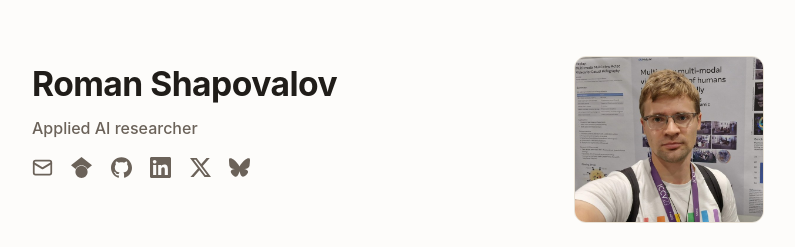
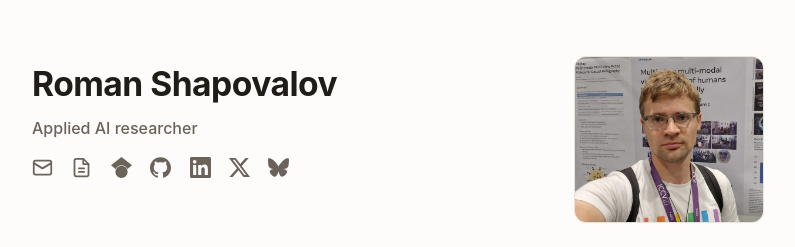
Before and after one commit to shapovalov/shapovalov.github.io, a plain HTML site: page index.html in a window 1280 px wide. Shown: the top 247 px of the page, without its empty margins (242-1037 px from the left). Drawn offline with Linux system fonts and the light colour scheme.

Commit message:
Personal homepage

```diff
--- a/index.html
+++ b/index.html
@@ -17,6 +17,7 @@
   <p class="role">Applied AI researcher</p>
   <nav class="links">
   <a href="mailto:romashapovalov@gmail.com" aria-label="Email" title="Email"><svg viewBox="0 0 24 24" fill="none" stroke="currentColor" stroke-width="2" stroke-linecap="round" stroke-linejoin="round" aria-hidden="true"><rect x="2" y="4" width="20" height="16" rx="2"/><path d="m2 7 10 6L22 7"/></svg></a>
+  <a href="shapovalov-cv.pdf" aria-label="CV" title="CV"><svg viewBox="0 0 24 24" fill="none" stroke="currentColor" stroke-width="2" stroke-linecap="round" stroke-linejoin="round" aria-hidden="true"><path d="M14 2H6a2 2 0 0 0-2 2v16a2 2 0 0 0 2 2h12a2 2 0 0 0 2-2V8z"/><path d="M14 2v6h6"/><path d="M9 13h6M9 17h6"/></svg></a>
   <a href="https://scholar.google.co.uk/citations?hl=en&user=icaQKyIAAAAJ" aria-label="Google Scholar" title="Google Scholar"><svg viewBox="0 0 24 24" fill="currentColor" aria-hidden="true"><path d="M5.242 13.769L0 9.5 12 0l12 9.5-5.242 4.269C17.548 11.249 14.978 9.5 12 9.5c-2.977 0-5.548 1.748-6.758 4.269zM12 10a7 7 0 1 0 0 14 7 7 0 0 0 0-14z"/></svg></a>
   <a href="https://github.com/shapovalov" aria-label="GitHub" title="GitHub"><svg viewBox="0 0 24 24" fill="currentColor" aria-hidden="true"><path d="M12 .297c-6.63 0-12 5.373-12 12 0 5.303 3.438 9.8 8.205 11.385.6.113.82-.258.82-.577 0-.285-.01-1.04-.015-2.04-3.338.724-4.042-1.61-4.042-1.61C4.422 18.07 3.633 17.7 3.633 17.7c-1.087-.744.084-.729.084-.729 1.205.084 1.838 1.236 1.838 1.236 1.07 1.835 2.809 1.305 3.495.998.108-.776.417-1.305.76-1.605-2.665-.3-5.466-1.332-5.466-5.93 0-1.31.465-2.38 1.235-3.22-.135-.303-.54-1.523.105-3.176 0 0 1.005-.322 3.3 1.23.96-.267 1.98-.399 3-.405 1.02.006 2.04.138 3 .405 2.28-1.552 3.285-1.23 3.285-1.23.645 1.653.24 2.873.12 3.176.765.84 1.23 1.91 1.23 3.22 0 4.61-2.805 5.625-5.475 5.92.42.36.81 1.096.81 2.22 0 1.606-.015 2.896-.015 3.286 0 .315.21.69.825.57C20.565 22.092 24 17.592 24 12.297c0-6.627-5.373-12-12-12"/></svg></a>
   <a href="https://www.linkedin.com/in/romashapovalov/" aria-label="LinkedIn" title="LinkedIn"><svg viewBox="0 0 24 24" fill="currentColor" aria-hidden="true"><path d="M20.447 20.452h-3.554v-5.569c0-1.328-.027-3.037-1.852-3.037-1.853 0-2.136 1.445-2.136 2.939v5.667H9.351V9h3.414v1.561h.046c.477-.9 1.637-1.85 3.37-1.85 3.601 0 4.267 2.37 4.267 5.455v6.286zM5.337 7.433c-1.144 0-2.063-.926-2.063-2.065 0-1.138.92-2.063 2.063-2.063 1.14 0 2.064.925 2.064 2.063 0 1.139-.925 2.065-2.064 2.065zm1.782 13.019H3.555V9h3.564v11.452zM22.225 0H1.771C.792 0 0 .774 0 1.729v20.542C0 23.227.792 24 1.771 24h20.451C23.2 24 24 23.227 24 22.271V1.729C24 .774 23.2 0 22.222 0h.003z"/></svg></a>
```
Also changed, not shown: 1 other file.
